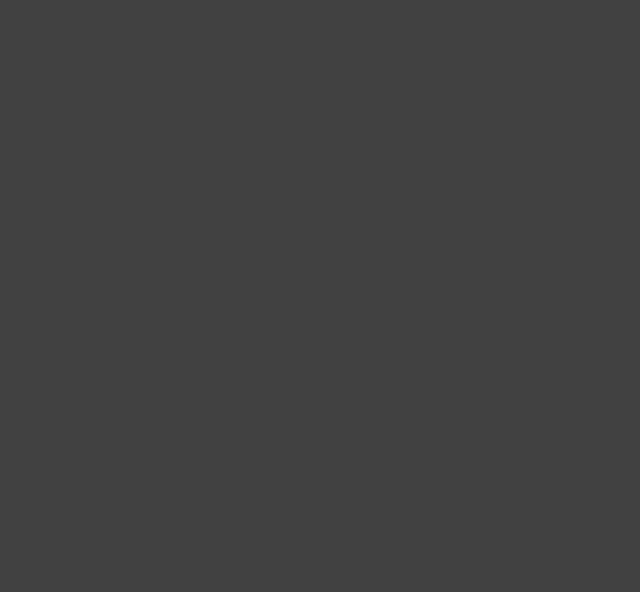
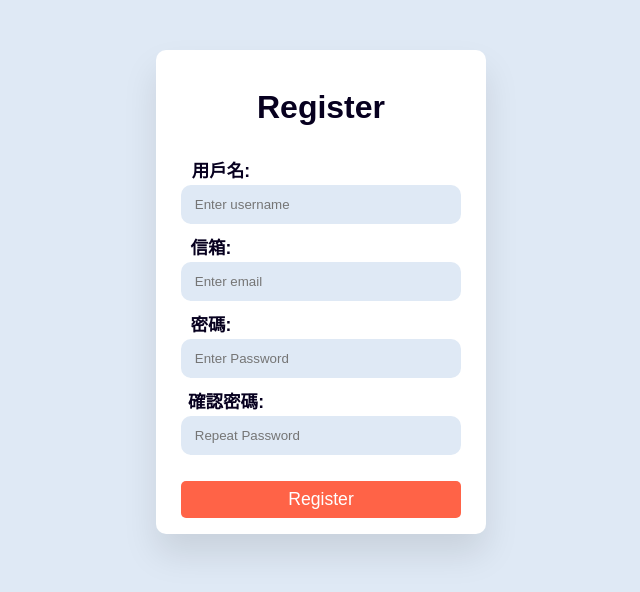
Before and after one commit to olivervvvv/foodweb, a Vue app: page /register in a window 1280 px wide. Before the commit this address had no page. Shown: the top 592 px of the page, without its empty margins (319-959 px from the left). Built offline with nearby package versions, Linux system fonts and the light colour scheme.

Commit message:
register

```diff
--- /dev/null
+++ b/src/components/tong/createPost.vue
@@ -0,0 +1,79 @@
+<template>
+  <div class="totalArea">
+
+    <div class="topArea">
+        <h1 style="width: 200px; font-size: 50px; margin-left: auto; margin-right: auto;">店家名稱</h1>
+    </div>
+
+    <div class="leftArea">
+        <input type="text" placeholder="貼文標題" style="margin-top: 20px; width: 600px; height: 50px; font-size: 35px; border-radius: 10px;">
+        <br><br>
+        <input type="text" placeholder="貼文內容" style="margin-top: 20px; width: 500px; height: 200px; font-size: 35px; border-radius: 10px;">
+    </div>
+
+    <div class="rightArea">
+        <h1>圖片</h1>
+        <br>
+        <div class="imageArea">
+            <img src="" alt="123">
+        </div>
+    </div>
+
+    <div class="buttomArea">
+        <button type="button" style="border-radius: 15px; width: 150px; height: 50px; font-size: 25px;">建立貼文</button>
+    </div>
+
+  </div>
+</template>
+
+<script>
+export default {
+    data(){
+        return{
+
+        }
+    }
+
+}
+</script>
+
+<style>
+.totalArea{
+    width: 100vw;
+    height: 90vh;
+    display: flex;
+    flex-wrap: wrap ;
+}
+.topArea{
+    width: 100%;
+    height: 10%;
+    margin-left: auto;
+    margin-right: auto;
+}
+.leftArea{
+    width: 50%;
+    height: 90%;
+    margin-left: auto;
+    margin-right: auto;
+    margin-top: 50px;
+}
+.rightArea{
+    width: 50%;
+    height: 90%;
+    margin-top: 50px;
+    display: flex;
+    justify-content: center;
+
+}
+.imageArea{
+    display: flex;
+    justify-content: center;
+}
+.buttomArea{
+    width: 100%;
+    height: 10%;
+    display: flex;
+    justify-content: center;
+}
+
+</style>
--- /dev/null
+++ b/src/components/tong/register.vue
@@ -0,0 +1,177 @@
+<template>
+  <span style="font-family: verdana, geneva, sans-serif">
+    <div class="wrapper">
+      <h1>Register</h1>
+      <br />
+      <form>
+        <h3 style="margin-right: 200px">用戶名:</h3>
+        <input type="text" placeholder="Enter username" v-model="name" />
+        <h3 style="margin-right: 220px">信箱:</h3>
+        <input type="text" placeholder="Enter email" v-model="email" />
+        <h3 style="margin-right: 220px">密碼:</h3>
+        <input
+          type="password"
+          placeholder="Enter Password"
+          v-model="password"
+        />
+        <h3 style="margin-right: 190px">確認密碼:</h3>
+        <input
+          type="password"
+          placeholder="Repeat Password"
+          v-model="repeatPassword"
+        />
+      </form>
+      <button type="button" @click="register()">Register</button>
+    </div>
+  </span>
+</template>
+
+<script>
+import axios from "axios";
+export default {
+  data() {
+    return {
+      name: "",
+      email: "",
+      password: "",
+      repeatPassword:""
+    };
+  },
+  methods: {
+    register() {
+
+    if(this.password != this.repeatPassword){
+        alert("兩次密碼不相同");
+        return -1;
+    }
+
+
+      axios
+        .post(
+          "http://localhost:8081/users/register",
+          {
+            name: this.name,
+            email: this.email,
+            password: this.password,
+          },
+          {
+            withCredentials: true,
+          }
+        )
+        .then((response) => {
+          console.log(response);
+          if (response.status == 201) {
+            //   this.$router.push({ name: "loginAfter" });
+            alert("註冊成功");
+          }
+        })
+        .catch(function (error) {
+          console.log("error:");
+          console.log(error);
+          if (error.response.status != 200) {
+            alert(error.response.data);
+          }
+        });
+    },
+  },
+};
+</script>
+
+<style lang="scss">
+* {
+  margin: 0;
+  padding: 0;
+  box-sizing: border-box;
+  font-family: "Poppins", sans-serif;
+}
+body {
+  background: #dfe9f5;
+}
+.wrapper {
+  width: 330px;
+  padding: 2rem 0 1rem 0;
+  margin: 50px auto;
+  background: #fff;
+  border-radius: 10px;
+  text-align: center;
+  box-shadow: 0 20px 35px rgba(0, 0, 0, 0.1);
+}
+h1 {
+  font-size: 2rem;
+  color: #07001f;
+}
+h3 {
+  color: #07001f;
+}
+p {
+  margin-bottom: 1.7rem;
+}
+form input {
+  width: 85%;
+  outline: none;
+  border: none;
+  background: #dfe9f5;
+  padding: 12px 14px;
+  margin-bottom: 10px;
+  border-radius: 10px;
+}
+.recover {
+  text-align: right;
+  font-size: 0.8rem;
+  margin: 0.2rem 1.7rem 0 0;
+}
+.recover a {
+  text-decoration: none;
+  color: #07001f;
+}
+button {
+  font-size: 1.1rem;
+  margin-top: 1rem;
+  padding: 8px 0;
+  border-radius: 5px;
+  outline: none;
+  border: none;
+  width: 85%;
+  background: tomato;
+  color: #fff;
+  cursor: pointer;
+}
+button:hover {
+  background: rgba(122, 30, 30, 0.767);
+}
+.or {
+  font-size: 0.8rem;
+  margin-top: 1.5rem;
+}
+.icons i {
+  color: #07001f;
+  padding: 00.8rem 1.5rem;
+  border-radius: 10px;
+  margin-left: 0.9rem;
+  font-size: 1.5rem;
+  cursor: pointer;
+  border: 2px solid #dfe9f5;
+}
+.icons i:hover {
+  color: #fff !important;
+  background: #07001f;
+  transition: 1s;
+}
+.icons i:first-child {
+  color: green;
+}
+.icons i:last-child {
+  color: blue;
+}
+.not-member {
+  font-size: 0.8rem;
+  margin-top: 1.4rem;
+}
+.not-member a {
+  color: tomato;
+  text-decoration: none;
+}
+a:hover {
+  text-decoration: underline;
+}
+</style>
--- a/src/router/index.js
+++ b/src/router/index.js
@@ -51,6 +51,16 @@ const router = createRouter({
       name: 'AddStore',
       component: () => import('../components/Gavin/AddStore.vue')
     },
+    {
+      path: '/createPost',
+      name: 'createPost',
+      component: () => import('../components/tong/createPost.vue')
+    },
+    {
+      path: '/register',
+      name: 'register',
+      component: () => import('../components/tong/register.vue')
+    }
 
 
   ]
```
